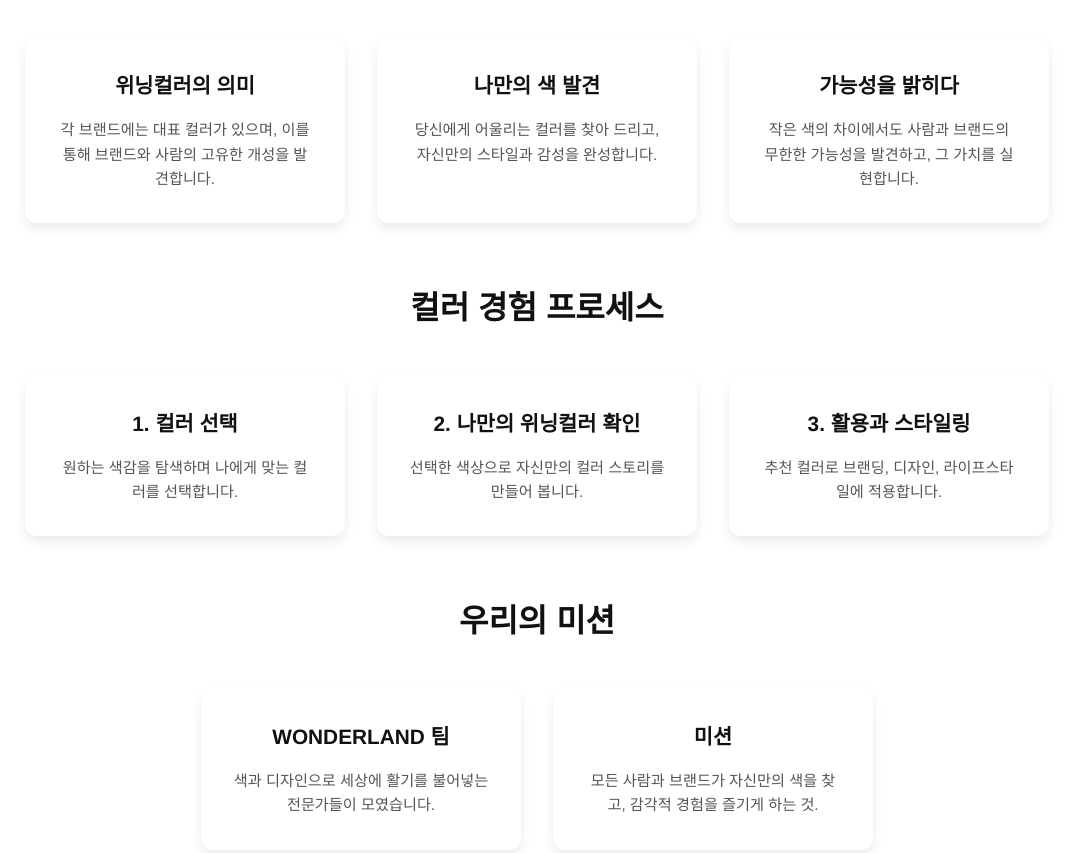
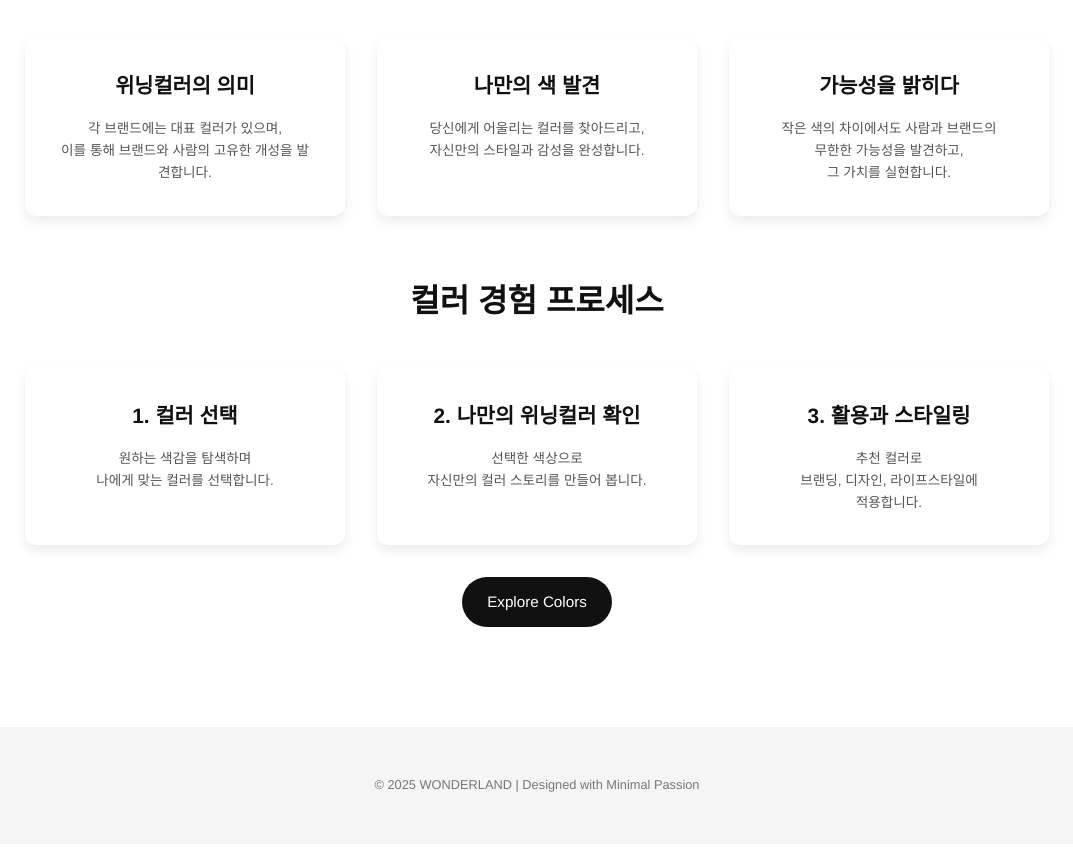
Before and after one commit to punkeyy/WONDERLAND, a plain HTML site: page about.html in a window 1280 px wide. Shown: the part 774-1627 px from the top of the page, without its empty margins (103-1176 px from the left). Drawn offline with Linux system fonts and the light colour scheme.

Commit message:
Add files via upload

```diff
--- a/about.html
+++ b/about.html
@@ -106,7 +106,7 @@
     }
 
     .card p {
-      font-size: 0.95rem;
+      font-size: 0.85rem; /* ← 글자 크기 줄임 */
       color: #555;
       line-height: 1.6;
     }
@@ -172,15 +172,15 @@
   <div class="philosophy">
     <div class="card">
       <h3>위닝컬러의 의미</h3>
-      <p>각 브랜드에는 대표 컬러가 있으며, 이를 통해 브랜드와 사람의 고유한 개성을 발견합니다.</p>
+      <p>각 브랜드에는 대표 컬러가 있으며,<br>이를 통해 브랜드와 사람의 고유한 개성을 발견합니다.</p>
     </div>
     <div class="card">
       <h3>나만의 색 발견</h3>
-      <p>당신에게 어울리는 컬러를 찾아 드리고, 자신만의 스타일과 감성을 완성합니다.</p>
+      <p>당신에게 어울리는 컬러를 찾아드리고,<br>자신만의 스타일과 감성을 완성합니다.</p>
     </div>
     <div class="card">
       <h3>가능성을 밝히다</h3>
-      <p>작은 색의 차이에서도 사람과 브랜드의 무한한 가능성을 발견하고, 그 가치를 실현합니다.</p>
+      <p>작은 색의 차이에서도 사람과 브랜드의<br>무한한 가능성을 발견하고,<br>그 가치를 실현합니다.</p>
     </div>
   </div>
 </section>
@@ -190,29 +190,15 @@
   <div class="process">
     <div class="card">
       <h3>1. 컬러 선택</h3>
-      <p>원하는 색감을 탐색하며 나에게 맞는 컬러를 선택합니다.</p>
+      <p>원하는 색감을 탐색하며<br>나에게 맞는 컬러를 선택합니다.</p>
     </div>
     <div class="card">
       <h3>2. 나만의 위닝컬러 확인</h3>
-      <p>선택한 색상으로 자신만의 컬러 스토리를 만들어 봅니다.</p>
+      <p>선택한 색상으로<br>자신만의 컬러 스토리를 만들어 봅니다.</p>
     </div>
     <div class="card">
       <h3>3. 활용과 스타일링</h3>
-      <p>추천 컬러로 브랜딩, 디자인, 라이프스타일에 적용합니다.</p>
-    </div>
-  </div>
-</section>
-
-<section>
-  <h2 class="section-title">우리의 미션</h2>
-  <div class="team">
-    <div class="card">
-      <h3>WONDERLAND 팀</h3>
-      <p>색과 디자인으로 세상에 활기를 불어넣는 전문가들이 모였습니다.</p>
-    </div>
-    <div class="card">
-      <h3>미션</h3>
-      <p>모든 사람과 브랜드가 자신만의 색을 찾고, 감각적 경험을 즐기게 하는 것.</p>
+      <p>추천 컬러로<br>브랜딩, 디자인, 라이프스타일에 <br>적용합니다.</p>
     </div>
   </div>
 </section>
--- a/style.css
+++ b/style.css
@@ -148,3 +148,12 @@ body {
   font-size: 0.8rem;
   color: #777;
 }
+/* 본문 텍스트 사이즈 조정 */
+.card p {
+  font-size: 0.85rem;   /* 본문 글자 크기 작게 */
+  color: #555;
+  line-height: 1.6;
+}
+.card p {
+  font-size: 0.75rem;
+}
```
